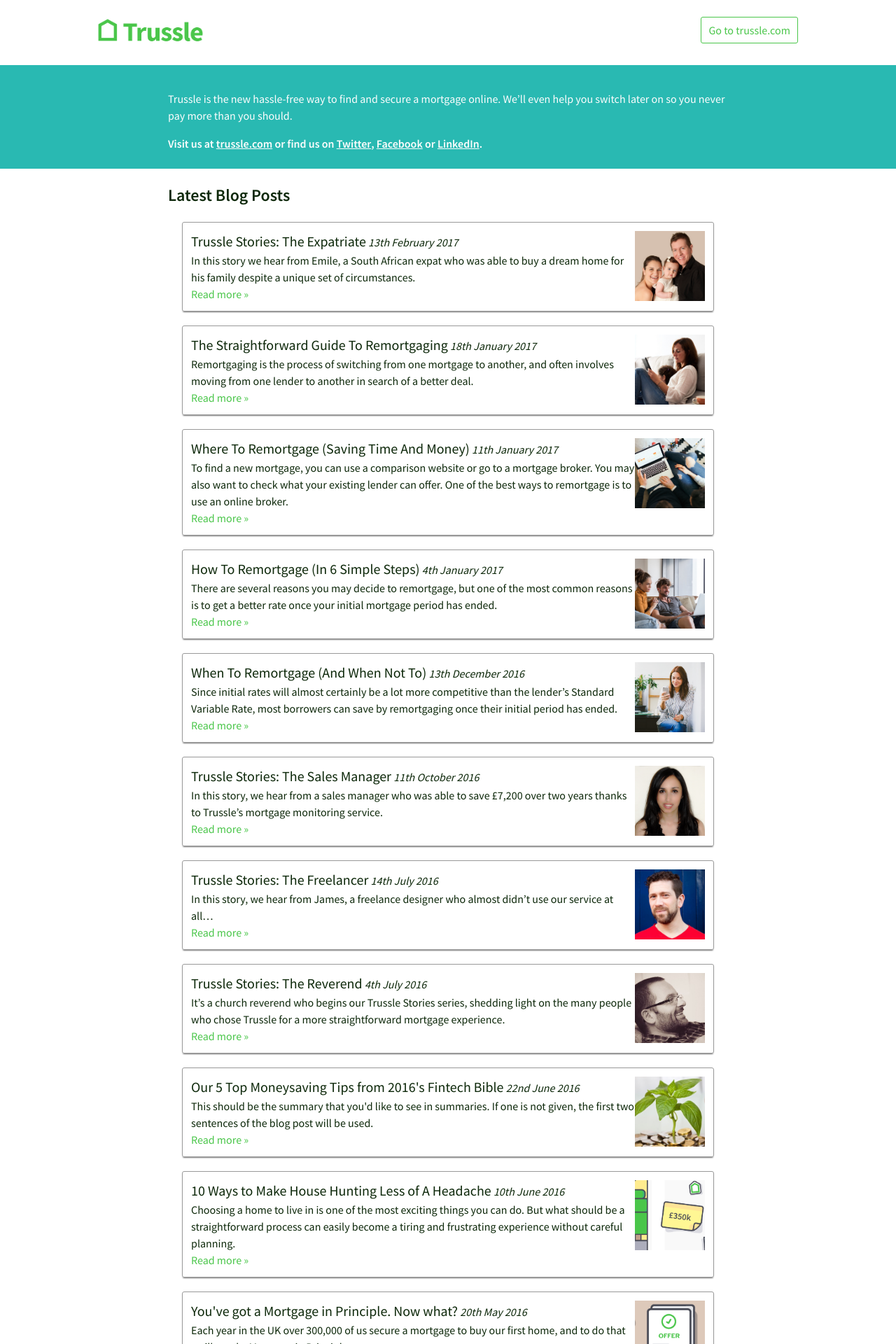
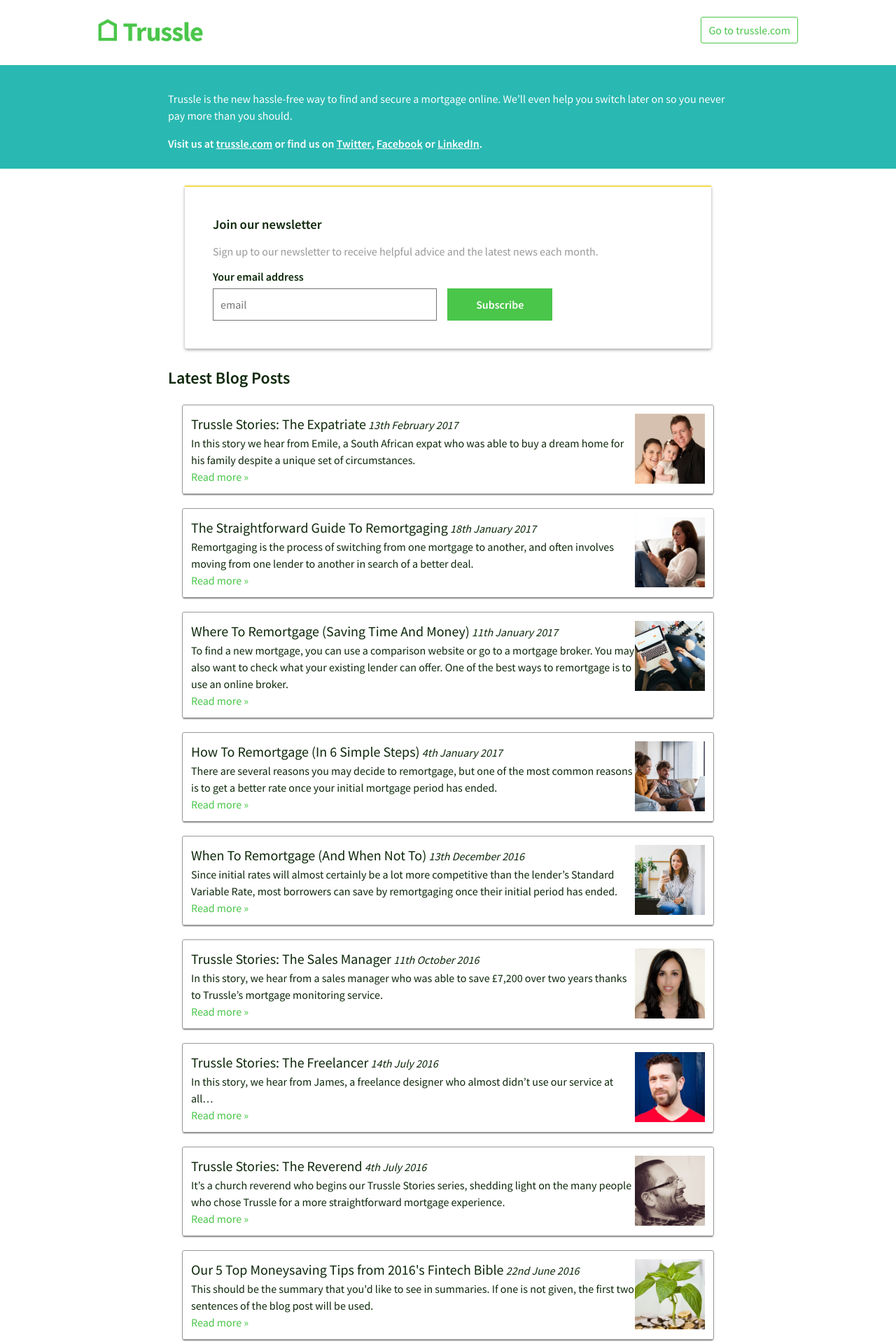
Before and after one commit to olitrussle/blog, a Jekyll site: the page built from index.html, in a window 1280 px wide. Shown: the top 1920 px of the page at 70% size. Built offline with Jekyll 4.4.1, drawn with Linux system fonts in a browser that asks for light colours.

Commit message:
Add mailchimp (#5)
* Add ability to signup to mailing list from blog
* Fixed widths
* Updated mobile padding

```diff
--- /dev/null
+++ b/_includes/mailing-list.html
@@ -0,0 +1,15 @@
+<div class="mailing-list">
+    <div class="card">
+        <h3>Join our newsletter</h3>
+        <p class="secondary-text">Sign up to our newsletter to receive helpful advice and the latest news each month.</p>
+        <form action="//trussle.us13.list-manage.com/subscribe/post?u=1b8e34f69ad967499b3b9aae5&amp;id=af43834a01" method="post"
+            id="mc-embedded-subscribe-form" name="mc-embedded-subscribe-form" class="validate" target="_blank" novalidate>
+                <label for="mce-EMAIL">Your email address</label>
+                <input type="email" value="" name="EMAIL" class="email" id="mce-EMAIL" placeholder="email" class="tsl-input-primary">
+                <div style="position: absolute; left: -5000px;" aria-hidden="true">
+                    <input type="text" name="b_1b8e34f69ad967499b3b9aae5_af43834a01" tabindex="-1" value="" />
+                </div>
+                <input type="submit" value="Subscribe" name="subscribe" id="mc-embedded-subscribe" class="email-submit-buttom" />
+        </form>
+    </div>
+</div>
--- a/_includes/posts/latest.html
+++ b/_includes/posts/latest.html
@@ -1,3 +1,5 @@
+{% include mailing-list.html %}
+
 <h2>Latest Blog Posts</h2>
 
 {% for post in site.posts %}
--- a/_sass/_includes/_intro.scss
+++ b/_sass/_includes/_intro.scss
@@ -1,5 +1,6 @@
 .intro {
   background-color: $tsl-deep-blue;
+  margin-bottom: $tsl-space-small;
 
   p {
     color: $tsl-off-white;
--- /dev/null
+++ b/_sass/_includes/_mailing-list.scss
@@ -0,0 +1,80 @@
+$form-element-medium-width: 250px;
+$form-element-small-width: 200px;
+
+.mailing-list {
+
+  margin-bottom: $tsl-space-small;
+
+  .card {
+    @extend .tsl-card;
+    border-top-color: $tsl-yellow;
+    padding: $tsl-space-huge 0px $tsl-space-huge $tsl-space-huge;
+    margin: $tsl-space-large $tsl-space-large;
+  }
+
+  .secondary-text {
+    color: $tsl-light-grey;
+  }
+
+  .email-submit-buttom {
+    @extend .tsl-button-primary;
+
+    width: 150px;
+  }
+
+  p {
+    margin: $tsl-space-small 0px;
+  }
+
+  h3 {
+    margin: 0px 0px;
+  }
+
+  label {
+    display: block;
+    margin-bottom: 5px;
+  }
+
+  input {
+    width: 320px;
+    margin-right: $tsl-space-small;
+  }
+
+  @media (max-width: 640px) {
+
+    .card {
+      margin: 0 0 $tsl-space-large 0;
+    }
+
+    .email-submit-buttom  {
+      width: 250px;
+    }
+
+    input {
+      width: $form-element-medium-width;
+    }
+
+    p {
+      width: $form-element-medium-width * 0.80;
+    }
+
+    input {
+      margin-right: 0;
+      margin-bottom: $tsl-space-small;
+    }
+  }
+
+  @media (max-width: 320px) {
+    .email-submit-buttom {
+      width: $form-element-small-width;
+    }
+
+    input {
+      width: $form-element-small-width;
+    }
+
+    p {
+      width: $form-element-small-width * 0.80;
+    }
+  }
+}
--- a/_sass/_layout.scss
+++ b/_sass/_layout.scss
@@ -6,6 +6,7 @@
 @import '_includes/posts';
 @import '_includes/intro';
 @import '_includes/related-articles';
+@import '_includes/mailing-list';
 
 @import '_layouts/default';
 @import '_layouts/post';
--- a/_sass/_layouts/_post.scss
+++ b/_sass/_layouts/_post.scss
@@ -18,6 +18,7 @@
   @extend .tsl-style;
 
   font-size: 21px;
+  margin-bottom: $tsl-space-huge;
 
   @include for-small-only {
     font-size: 16px;
```
Also changed, not shown: _layouts/post.html (+5 -3 lines), _includes/header.html (line endings or trailing spaces).
